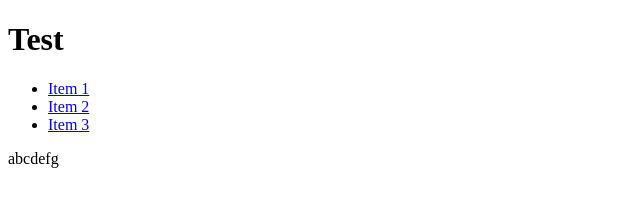
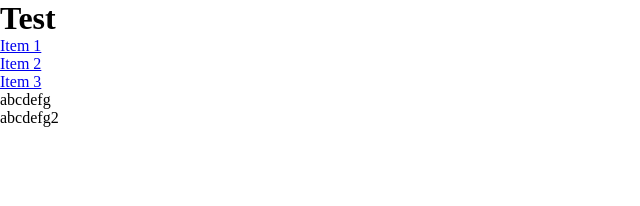
Before and after one commit to tico1170/clase_16, a plain HTML site: page index.html in a window 1280 px wide. Shown: the whole page, without its empty margins (0-640 px from the left). Drawn offline with Linux system fonts and the light colour scheme.

Commit message:
Modifique el index.html, el CSS, y el README.md

```diff
--- /dev/null
+++ b/css/estilos.css
@@ -0,0 +1,5 @@
+* {
+    margin: 0;
+    padding: 0;
+    box-sizing: border-box;
+}
--- a/index.html
+++ b/index.html
@@ -4,6 +4,7 @@
         <meta charset="UTF-8">
         <meta name="viewport" content="width=device-width, initial-scale=1.0">
         <title>Clase 16</title>
+        <link rel="stylesheet" href="css/estilos.css">
     </head>
     <body>
         <header>
@@ -18,6 +19,7 @@
         </nav>
         <footer>
             <p>abcdefg</p>
+            <p>abcdefg2</p>
         </footer>
     </body>
 </html>
```
Also changed, not shown: 1 other file.
